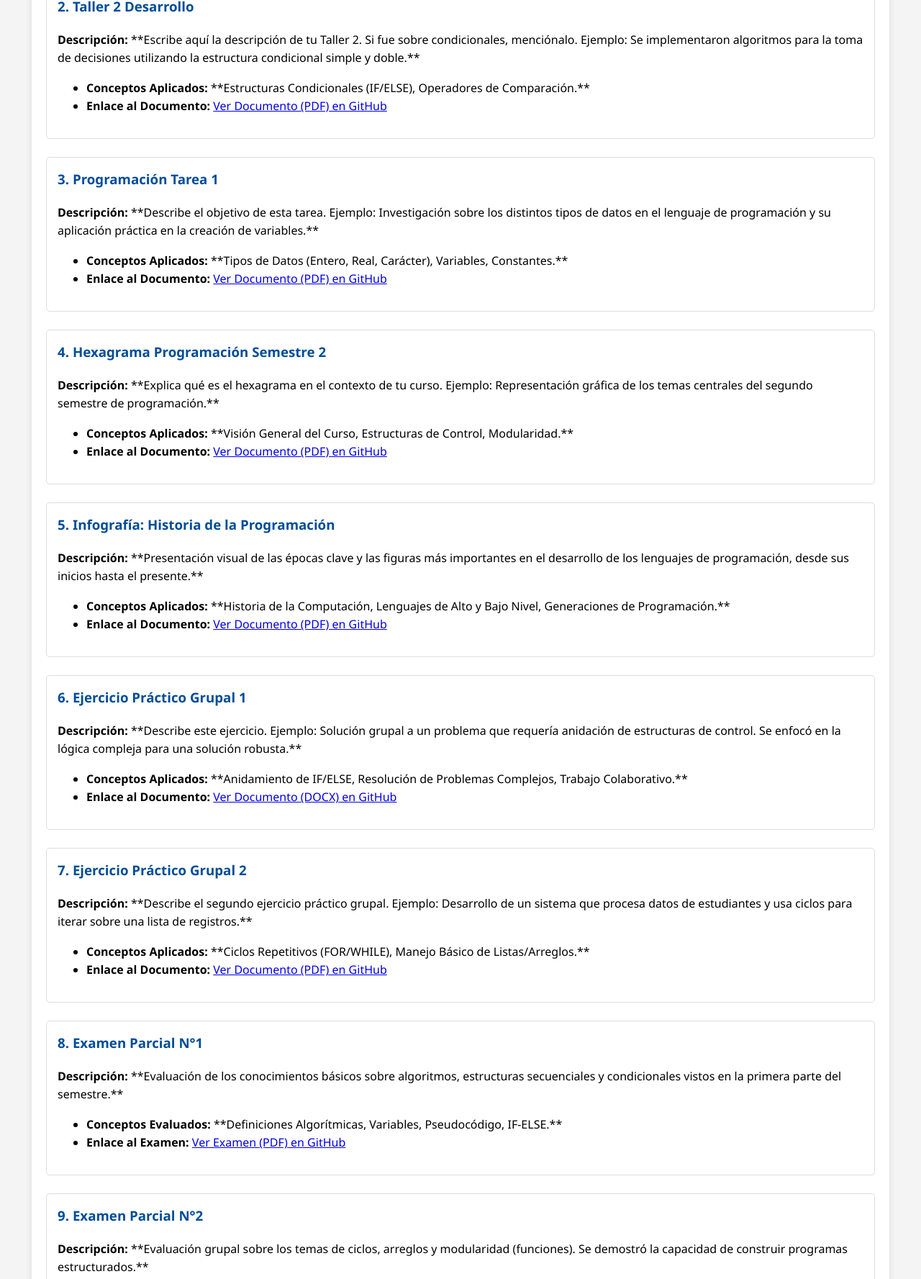
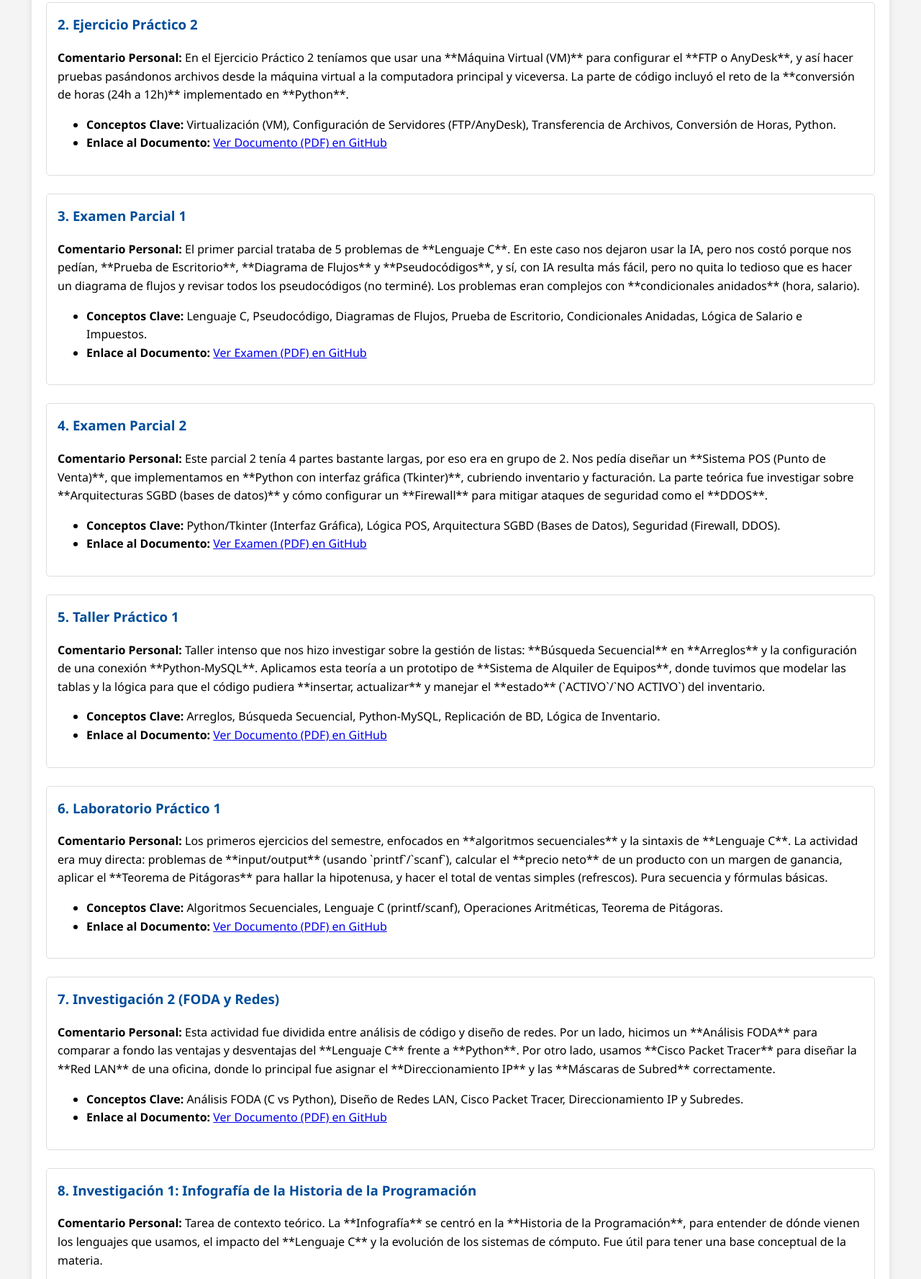
Before and after one commit to fernandocaswat-gif/portafoliofernandocastillo, a plain HTML site: page index.html in a window 1280 px wide. Shown: the part 884-2661 px from the top of the page at 72% size. Drawn offline with Linux system fonts and the light colour scheme.

Commit message:
Revise portfolio content and structure in index.html
Updated the portfolio HTML structure and content, including personal comments and assignment details.

```diff
--- a/index.html
+++ b/index.html
@@ -24,101 +24,118 @@
     <div class="container">
 
         <div class="info-card">
-            <h2>I. Información General</h2>
+            <h2>I. Información General (Datos del Estudiante)</h2>
             <ul>
                 <li><strong>Estudiante:</strong> Fernando Antonio Castillo Watts</li>
                 <li><strong>Cédula:</strong> 4-834-1140</li>
                 <li><strong>Profesor:</strong> Napoleón Ibarra</li>
                 <li><strong>Asignatura:</strong> Desarrollo Lógico y Algoritmo</li>
-                <li><strong>Fecha de Entrega:</strong> 02-12-2025 (3:20 PM)</li>
             </ul>
         </div>
 
-        <h2>II. Desarrollo de Asignaciones (Valor 80 Puntos)</h2>
-        <p>Aquí se presentan todas las asignaciones realizadas. Haz clic en el enlace para acceder al código fuente o documento en GitHub.</p>
+        <h2>II. Desarrollo de Asignaciones (Las Actividades del Semestre)</h2>
+        <p>A continuación, se presentan las asignaciones realizadas en el curso, con mis comentarios personales sobre lo que implicó cada trabajo.</p>
 
         <div class="assignment">
-            <h3>1. Taller Práctico N°1</h3>
-            <p><strong>Descripción:</strong> **Escribe aquí una breve descripción del taller, por ejemplo: Taller enfocado en la solución de problemas simples utilizando el pensamiento algorítmico y pseudocódigo. Se aplicaron estructuras básicas.**</p>
+            <h3>1. Ejercicio Práctico 1</h3>
+            <p>
+                <strong>Comentario Personal:</strong> Este trabajo tenía que realizar problemas de **Lenguaje C** y entregarlos en formato de **Diagrama de Flujos**, **Pseudocódigo** y **Prueba de Escritorio**. Estos problemas tenían cierto grado de dificultad, porque se tenía que aplicar **Matemáticas y Álgebra** en algunos de los problemas. La lógica principal era determinar sueldo bruto, límite de crédito y cálculos de viaje usando **condicionales**.
+            </p>
             <ul>
-                <li><strong>Conceptos Aplicados:</strong> **Pseudocódigo, Flujo de Datos, Estructuras Secuenciales.**</li>
+                <li><strong>Conceptos Clave:</strong> Pseudocódigo, Diagramas de Flujos, Prueba de Escritorio, Estructuras Condicionales (`IF/ELSE`), Lógica de Cálculos Salariales.</li>
+                <li><strong>Enlace al Documento:</strong> <a href="EJERCICIO PRÁCTICO- SAMUEL Y FERNANDO.docx" target="_blank">Ver Documento (DOCX) en GitHub</a></li>
+            </ul>
+        </div>
+
+        <div class="assignment">
+            <h3>2. Ejercicio Práctico 2</h3>
+            <p>
+                <strong>Comentario Personal:</strong> En el Ejercicio Práctico 2 teníamos que usar una **Máquina Virtual (VM)** para configurar el **FTP o AnyDesk**, y así hacer pruebas pasándonos archivos desde la máquina virtual a la computadora principal y viceversa. La parte de código incluyó el reto de la **conversión de horas (24h a 12h)** implementado en **Python**.
+            </p>
+            <ul>
+                <li><strong>Conceptos Clave:</strong> Virtualización (VM), Configuración de Servidores (FTP/AnyDesk), Transferencia de Archivos, Conversión de Horas, Python.</li>
+                <li><strong>Enlace al Documento:</strong> <a href="EJERCICIO PRACTICO 2- FERNANDO Y SAMUEL.pdf" target="_blank">Ver Documento (PDF) en GitHub</a></li>
+            </ul>
+        </div>
+
+        <div class="assignment">
+            <h3>3. Examen Parcial 1</h3>
+            <p>
+                <strong>Comentario Personal:</strong> El primer parcial trataba de 5 problemas de **Lenguaje C**. En este caso nos dejaron usar la IA, pero nos costó porque nos pedían, **Prueba de Escritorio**, **Diagrama de Flujos** y **Pseudocódigos**, y sí, con IA resulta más fácil, pero no quita lo tedioso que es hacer un diagrama de flujos y revisar todos los pseudocódigos (no terminé). Los problemas eran complejos con **condicionales anidados** (hora, salario).
+            </p>
+            <ul>
+                <li><strong>Conceptos Clave:</strong> Lenguaje C, Pseudocódigo, Diagramas de Flujos, Prueba de Escritorio, Condicionales Anidadas, Lógica de Salario e Impuestos.</li>
+                <li><strong>Enlace al Documento:</strong> <a href="Examen parcial 1 programacion.pdf" target="_blank">Ver Examen (PDF) en GitHub</a></li>
+            </ul>
+        </div>
+
+        <div class="assignment">
+            <h3>4. Examen Parcial 2</h3>
+            <p>
+                <strong>Comentario Personal:</strong> Este parcial 2 tenía 4 partes bastante largas, por eso era en grupo de 2. Nos pedía diseñar un **Sistema POS (Punto de Venta)**, que implementamos en **Python con interfaz gráfica (Tkinter)**, cubriendo inventario y facturación. La parte teórica fue investigar sobre **Arquitecturas SGBD (bases de datos)** y cómo configurar un **Firewall** para mitigar ataques de seguridad como el **DDOS**.
+            </p>
+            <ul>
+                <li><strong>Conceptos Clave:</strong> Python/Tkinter (Interfaz Gráfica), Lógica POS, Arquitectura SGBD (Bases de Datos), Seguridad (Firewall, DDOS).</li>
+                <li><strong>Enlace al Documento:</strong> <a href="PARCIAL N2 - Samuel y Fernando.pdf" target="_blank">Ver Examen (PDF) en GitHub</a></li>
+            </ul>
+        </div>
+
+        <div class="assignment">
+            <h3>5. Taller Práctico 1</h3>
+            <p>
+                <strong>Comentario Personal:</strong> Taller intenso que nos hizo investigar sobre la gestión de listas: **Búsqueda Secuencial** en **Arreglos** y la configuración de una conexión **Python-MySQL**. Aplicamos esta teoría a un prototipo de **Sistema de Alquiler de Equipos**, donde tuvimos que modelar las tablas y la lógica para que el código pudiera **insertar, actualizar** y manejar el **estado** (`ACTIVO`/`NO ACTIVO`) del inventario.
+            </p>
+            <ul>
+                <li><strong>Conceptos Clave:</strong> Arreglos, Búsqueda Secuencial, Python-MySQL, Replicación de BD, Lógica de Inventario.</li>
                 <li><strong>Enlace al Documento:</strong> <a href="TALLER PRÁCTICO N°1.pdf" target="_blank">Ver Documento (PDF) en GitHub</a></li>
             </ul>
         </div>
 
         <div class="assignment">
-            <h3>2. Taller 2 Desarrollo</h3>
-            <p><strong>Descripción:</strong> **Escribe aquí la descripción de tu Taller 2. Si fue sobre condicionales, menciónalo. Ejemplo: Se implementaron algoritmos para la toma de decisiones utilizando la estructura condicional simple y doble.**</p>
+            <h3>6. Laboratorio Práctico 1</h3>
+            <p>
+                <strong>Comentario Personal:</strong> Los primeros ejercicios del semestre, enfocados en **algoritmos secuenciales** y la sintaxis de **Lenguaje C**. La actividad era muy directa: problemas de **input/output** (usando `printf`/`scanf`), calcular el **precio neto** de un producto con un margen de ganancia, aplicar el **Teorema de Pitágoras** para hallar la hipotenusa, y hacer el total de ventas simples (refrescos). Pura secuencia y fórmulas básicas.
+            </p>
             <ul>
-                <li><strong>Conceptos Aplicados:</strong> **Estructuras Condicionales (IF/ELSE), Operadores de Comparación.**</li>
+                <li><strong>Conceptos Clave:</strong> Algoritmos Secuenciales, Lenguaje C (printf/scanf), Operaciones Aritméticas, Teorema de Pitágoras.</li>
+                <li><strong>Enlace al Documento:</strong> <a href="programacion tarea 1.pdf" target="_blank">Ver Documento (PDF) en GitHub</a></li>
+            </ul>
+        </div>
+
+        <div class="assignment">
+            <h3>7. Investigación 2 (FODA y Redes)</h3>
+            <p>
+                <strong>Comentario Personal:</strong> Esta actividad fue dividida entre análisis de código y diseño de redes. Por un lado, hicimos un **Análisis FODA** para comparar a fondo las ventajas y desventajas del **Lenguaje C** frente a **Python**. Por otro lado, usamos **Cisco Packet Tracer** para diseñar la **Red LAN** de una oficina, donde lo principal fue asignar el **Direccionamiento IP** y las **Máscaras de Subred** correctamente.
+            </p>
+            <ul>
+                <li><strong>Conceptos Clave:</strong> Análisis FODA (C vs Python), Diseño de Redes LAN, Cisco Packet Tracer, Direccionamiento IP y Subredes.</li>
                 <li><strong>Enlace al Documento:</strong> <a href="taller 2 desarrollo.pdf" target="_blank">Ver Documento (PDF) en GitHub</a></li>
             </ul>
         </div>
 
         <div class="assignment">
-            <h3>3. Programación Tarea 1</h3>
-            <p><strong>Descripción:</strong> **Describe el objetivo de esta tarea. Ejemplo: Investigación sobre los distintos tipos de datos en el lenguaje de programación y su aplicación práctica en la creación de variables.**</p>
+            <h3>8. Investigación 1: Infografía de la Historia de la Programación</h3>
+            <p>
+                <strong>Comentario Personal:</strong> Tarea de contexto teórico. La **Infografía** se centró en la **Historia de la Programación**, para entender de dónde vienen los lenguajes que usamos, el impacto del **Lenguaje C** y la evolución de los sistemas de cómputo. Fue útil para tener una base conceptual de la materia.
+            </p>
             <ul>
-                <li><strong>Conceptos Aplicados:</strong> **Tipos de Datos (Entero, Real, Carácter), Variables, Constantes.**</li>
-                <li><strong>Enlace al Documento:</strong> <a href="programacion tarea 1.pdf" target="_blank">Ver Documento (PDF) en GitHub</a></li>
-            </ul>
-        </div>
-
-        <div class="assignment">
-            <h3>4. Hexagrama Programación Semestre 2</h3>
-            <p><strong>Descripción:</strong> **Explica qué es el hexagrama en el contexto de tu curso. Ejemplo: Representación gráfica de los temas centrales del segundo semestre de programación.**</p>
-            <ul>
-                <li><strong>Conceptos Aplicados:</strong> **Visión General del Curso, Estructuras de Control, Modularidad.**</li>
-                <li><strong>Enlace al Documento:</strong> <a href="hexagrama programacion semestre 2.pdf" target="_blank">Ver Documento (PDF) en GitHub</a></li>
-            </ul>
-        </div>
-
-        <div class="assignment">
-            <h3>5. Infografía: Historia de la Programación</h3>
-            <p><strong>Descripción:</strong> **Presentación visual de las épocas clave y las figuras más importantes en el desarrollo de los lenguajes de programación, desde sus inicios hasta el presente.**</p>
-            <ul>
-                <li><strong>Conceptos Aplicados:</strong> **Historia de la Computación, Lenguajes de Alto y Bajo Nivel, Generaciones de Programación.**</li>
+                <li><strong>Conceptos Clave:</strong> Historia de la Computación, Lenguaje C (Contexto), Evolución de Sistemas.</li>
                 <li><strong>Enlace al Documento:</strong> <a href="Infografia Historia de la programacion.pdf" target="_blank">Ver Documento (PDF) en GitHub</a></li>
             </ul>
         </div>
 
         <div class="assignment">
-            <h3>6. Ejercicio Práctico Grupal 1</h3>
-            <p><strong>Descripción:</strong> **Describe este ejercicio. Ejemplo: Solución grupal a un problema que requería anidación de estructuras de control. Se enfocó en la lógica compleja para una solución robusta.**</p>
+            <h3>9. Investigación 1: Hexagrama del Curso</h3>
+            <p>
+                <strong>Comentario Personal:</strong> Tarea de contexto teórico. El **Hexagrama** era un mapa conceptual para tener una visión general de los temas del semestre (ciclos, modularidad, etc.). Es un esquema útil para visualizar el orden y la relación entre los conceptos clave del curso.
+            </p>
             <ul>
-                <li><strong>Conceptos Aplicados:</strong> **Anidamiento de IF/ELSE, Resolución de Problemas Complejos, Trabajo Colaborativo.**</li>
-                <li><strong>Enlace al Documento:</strong> <a href="EJERCICIO PRÁCTICO- SAMUEL Y FERNANDO.docx" target="_blank">Ver Documento (DOCX) en GitHub</a></li>
+                <li><strong>Conceptos Clave:</strong> Estructuras de Control, Modularidad, Diagramación, Visión General del Contenido.</li>
+                <li><strong>Enlace al Documento:</strong> <a href="hexagrama programacion semestre 2.pdf" target="_blank">Ver Documento (PDF) en GitHub</a></li>
             </ul>
         </div>
 
-        <div class="assignment">
-            <h3>7. Ejercicio Práctico Grupal 2</h3>
-            <p><strong>Descripción:</strong> **Describe el segundo ejercicio práctico grupal. Ejemplo: Desarrollo de un sistema que procesa datos de estudiantes y usa ciclos para iterar sobre una lista de registros.**</p>
-            <ul>
-                <li><strong>Conceptos Aplicados:</strong> **Ciclos Repetitivos (FOR/WHILE), Manejo Básico de Listas/Arreglos.**</li>
-                <li><strong>Enlace al Documento:</strong> <a href="EJERCICIO PRACTICO 2- FERNANDO Y SAMUEL.pdf" target="_blank">Ver Documento (PDF) en GitHub</a></li>
-            </ul>
-        </div>
-
-        <div class="assignment">
-            <h3>8. Examen Parcial N°1</h3>
-            <p><strong>Descripción:</strong> **Evaluación de los conocimientos básicos sobre algoritmos, estructuras secuenciales y condicionales vistos en la primera parte del semestre.**</p>
-            <ul>
-                <li><strong>Conceptos Evaluados:</strong> **Definiciones Algorítmicas, Variables, Pseudocódigo, IF-ELSE.**</li>
-                <li><strong>Enlace al Examen:</strong> <a href="Examen parcial 1 programacion.pdf" target="_blank">Ver Examen (PDF) en GitHub</a></li>
-            </ul>
-        </div>
-
-        <div class="assignment">
-            <h3>9. Examen Parcial N°2</h3>
-            <p><strong>Descripción:</strong> **Evaluación grupal sobre los temas de ciclos, arreglos y modularidad (funciones). Se demostró la capacidad de construir programas estructurados.**</p>
-            <ul>
-                <li><strong>Conceptos Evaluados:</strong> **Ciclos (FOR/WHILE), Arreglos/Listas, Modularización.**</li>
-                <li><strong>Enlace al Examen:</strong> <a href="PARCIAL N2 - Samuel y Fernando.pdf" target="_blank">Ver Examen (PDF) en GitHub</a></li>
-            </ul>
-        </div>
-
-        <p style="text-align: center; margin-top: 50px; padding-bottom: 20px;">¡BUENA SUERTE!</p>
+        <p style="text-align: center; margin-top: 50px; padding-bottom: 20px;">Portafolio de Desarrollo Lógico y Algoritmo. ¡Trabajo terminado!</p>
 
     </div>
 
```
